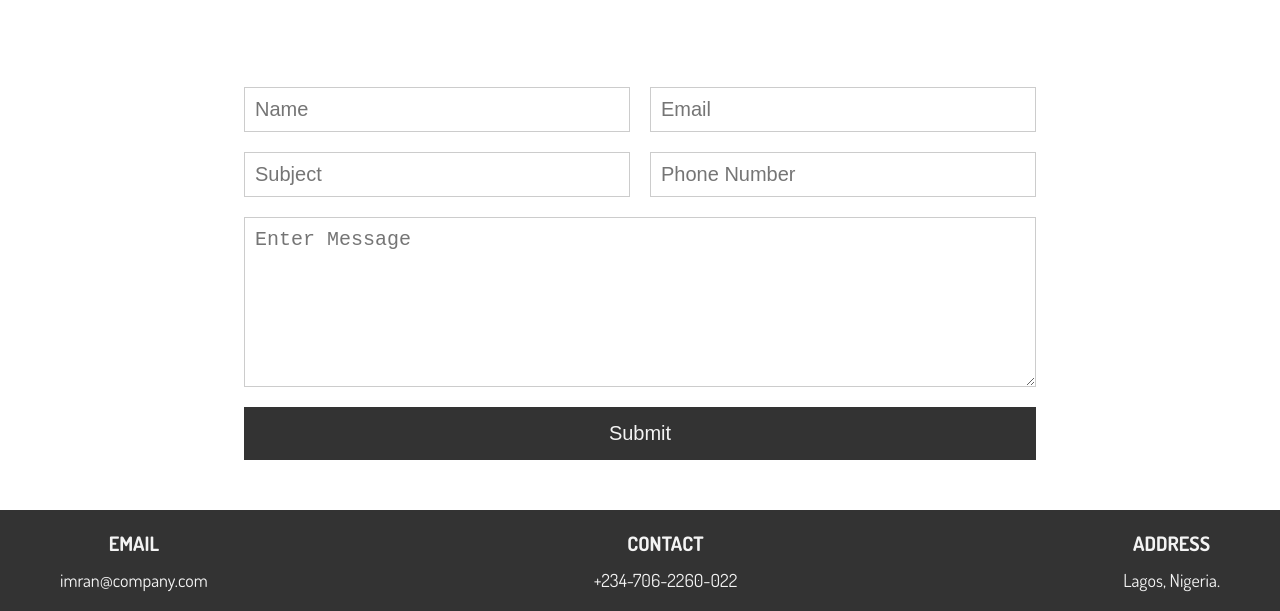
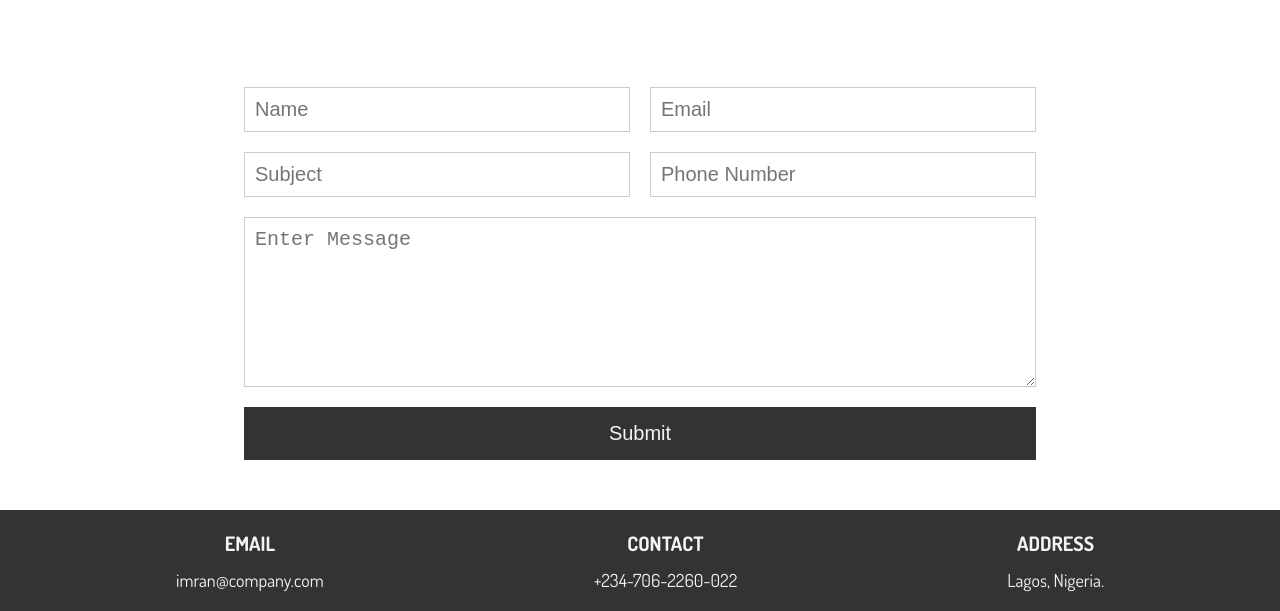
Before and after one commit to ImranGreat1/excerise_portfolio_webstite, a website: page dist/contact.html in a window 1280 px wide. Shown: the part 189-800 px from the top of the page. Drawn offline with nearby package versions, Linux system fonts and the light colour scheme; files that its build step writes are made by us from their sources; files whose address does not match are found by name.

Commit message:
little change made on contact page

```diff
--- a/scss/main.scss
+++ b/scss/main.scss
@@ -178,7 +178,6 @@
 
 // ABOUT PAGE
 #about {
-
   // SECTION A
   &-a {
     .info-container {
@@ -191,7 +190,7 @@
       padding: 3rem 0;
       gap: 2rem;
 
-      &>div {
+      & > div {
         padding: 1rem;
       }
 
@@ -307,13 +306,11 @@
       }
     }
   }
-
 }
 
 // CONTACT PAGE
 #contact {
   &-a {
-
     form {
       width: inherit;
       display: block;
@@ -326,7 +323,7 @@
       grid-template-columns: repeat(2, 1fr);
     }
 
-    .form-wrap>div {
+    .form-wrap > div {
       margin: 1rem;
     }
 
@@ -350,7 +347,6 @@
       }
     }
 
-
     .msg {
       grid-column: 1 / span 2;
       height: 17rem;
@@ -363,13 +359,13 @@
         font-size: 2rem;
       }
     }
-
   }
 
   // CONTACT: SECTION B
   &-b {
     .contact-icons {
-      width: 100%;
+      width: 80%;
+      margin: 0 auto;
       display: flex;
       justify-content: space-between;
 
@@ -381,12 +377,10 @@
         font-size: 1.8rem;
       }
     }
-
   }
 }
 
 // End of contact page
 
-
 @import "utilities";
 @import "work";
```
Also changed, not shown: dist/css/main.css.
